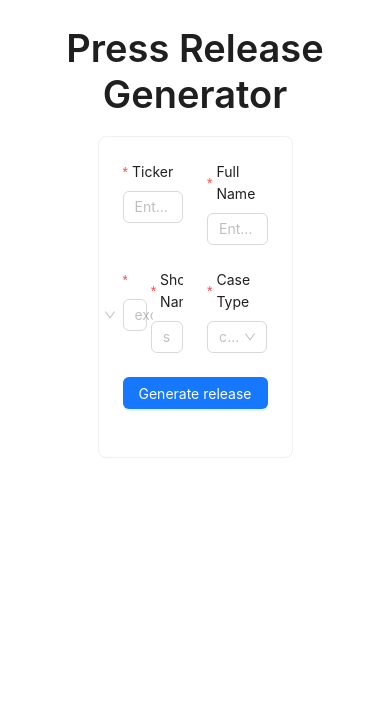
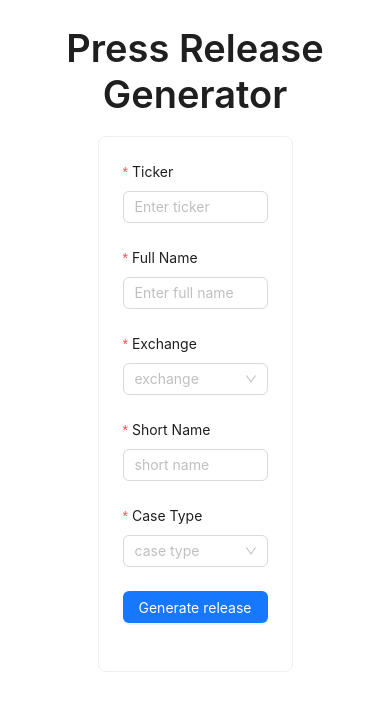
Before and after one commit to avigewirtz/bgg, a React (Create React App) app: page / in a window 390 px wide. Shown: the top 710 px of the page. Built offline with nearby package versions, Linux system fonts and the light colour scheme.

Commit message:
mobile antd styling

```diff
--- a/src/App.js
+++ b/src/App.js
@@ -581,9 +581,7 @@ return (
         <Card className="form-container" style={{ width: '50%', margin: '0 auto', marginBottom: '50px'}}>
         <Form form={form} layout="vertical" onFinish={handleSubmit}>
         <Row gutter={24}>
-        <Col span={12}>
-
-
+    <Col xs={24} sm={24} md={12} lg={12} xl={12}>
         <Form.Item
             label="Ticker"
             name="ticker"
@@ -597,22 +595,14 @@ return (
                 value={ticker}
                 onChange={setTicker}
             />
-
         </Form.Item>
     </Col>
-<Col span={12}>
-
+    <Col xs={24} sm={24} md={12} lg={12} xl={12}>
         <Form.Item
             label="Full Name"
             name="fullName"
             rules={[{ required: true, message: '' }]}
         >
-    {/* <Input
-        placeholder="Full name"
-        value={fullName}
-        onChange={e => setFullName(e.target.value)}
-    /> */}
-
             <AutoComplete
                 options={tickerOptions}
                 onSearch={handleNameSearch}
@@ -622,11 +612,11 @@ return (
                 onChange={setFullName}
             />
         </Form.Item>
-
     </Col>
 </Row>
+
                 <Row gutter={24}>
-        <Col span={4}>
+                <Col xs={24} sm={24} md={8} lg={4} xl={4}>
 
         <Form.Item
             label="Exchange"
@@ -652,7 +642,7 @@ return (
                 </Col>
 
 
-    <Col span={8}>
+                <Col xs={24} sm={24} md={16} lg={8} xl={8}>
 
 
         <Form.Item
@@ -664,7 +654,7 @@ return (
                         </Form.Item>
                 </Col>
 
-                <Col span={12}>
+                <Col xs={24} sm={24} md={24} lg={12} xl={12}>
                 <Form.Item
     label="Case Type"
     name="caseType"
@@ -684,7 +674,7 @@ return (
 {caseType === 'IPO' && (
     <>
      <Row gutter={16}>
-     <Col span={12}>
+     <Col xs={24} sm={24} md={24} lg={12} xl={12}>
         <Form.Item
             label="IPO Date"
             name="ipoDate"
@@ -694,7 +684,7 @@ return (
 
         </Form.Item>
 </Col>
-<Col span={12}>
+<Col xs={24} sm={24} md={24} lg={12} xl={12}>
         <Form.Item
             label="Lead Plaintiff Deadline"
             name="leadPlaintiffDeadline"
@@ -721,7 +711,7 @@ return (
 {caseType === 'Class period' && (
 
          <Row gutter={16}>
-           <Col span={8}>
+           <Col xs={24} sm={24} md={24} lg={8} xl={8}>
        <Form.Item
             label="Lead Plaintiff Deadline"
             name="leadPlaintiffDeadline"
@@ -730,7 +720,7 @@ return (
             <DatePicker placeholder="Lead Plaintiff Deadline" value={leadPlaintiffDeadline} style={{ width: '100%' }} onChange={setLeadPlaintiffDeadline} />
         </Form.Item>
 </Col>
-<Col span={8}>
+<Col xs={24} sm={24} md={24} lg={8} xl={8}>
         <Form.Item
             label="Class Period Start Date"
             name="classPeriodStartDate"
@@ -739,7 +729,7 @@ return (
             <DatePicker placeholder="Class Period Start Date" value={classPeriodStartDate} style={{ width: '100%' }} onChange={setClassPeriodStartDate} />
         </Form.Item>
 </Col>
-<Col span={8}>
+<Col xs={24} sm={24} md={24} lg={8} xl={8}>
         <Form.Item
             label="Class Period End Date"
             name="classPeriodEndDate"
@@ -763,7 +753,7 @@ return (
 
 {caseType === 'Class period and IPO' && (
      <Row gutter={16}>
-            <Col span={6}>
+            <Col xs={24} sm={24} md={24} lg={6} xl={6}>
         <Form.Item
     label="IPO Date"
     name="ipoDate"
@@ -772,7 +762,7 @@ return (
     <DatePicker placeholder="IPO Date" value={ipoDate} style={{ width: '100%' }} onChange={setIpoDate} />
 </Form.Item>
 </Col>
-<Col span={6}>
+<Col xs={24} sm={24} md={24} lg={6} xl={6}>
 <Form.Item
     label="Class Period Start Date"
     name="classPeriodStartDate"
@@ -781,7 +771,7 @@ return (
     <DatePicker placeholder="Class Period Start Date" value={classPeriodStartDate} style={{ width: '100%' }} onChange={setClassPeriodStartDate} />
 </Form.Item>
 </Col>
-<Col span={6}>
+<Col xs={24} sm={24} md={24} lg={6} xl={6}>
 <Form.Item
     label="Class Period End Date"
     name="classPeriodEndDate"
@@ -790,7 +780,7 @@ return (
     <DatePicker placeholder="Class Period End Date" value={classPeriodEndDate} style={{ width: '100%' }} onChange={setClassPeriodEndDate} />
 </Form.Item>
 </Col>
-<Col span={6}>
+<Col xs={24} sm={24} md={24} lg={6} xl={6}>
 <Form.Item
     label="Lead Plaintiff Deadline"
     name="leadPlaintiffDeadline"
@@ -842,7 +832,7 @@ return (
 
 {caseType === 'SPAC investigation' && (
       <Row gutter={16}>
-          <Col span={8}>
+          <Col xs={24} sm={24} md={24} lg={8} xl={8}>
         <Form.Item
             label="SPAC Full Name"
             name="spacFullName"
@@ -851,7 +841,7 @@ return (
             <Input placeholder="SPAC Full Name" value={spacFullName} onChange={e => setSpacFullName(e.target.value)} />
         </Form.Item>
 </Col>
-<Col span={8}>
+<Col xs={24} sm={24} md={24} lg={8} xl={8}>
         <Form.Item
             label="SPAC Short Name"
             name="spacShortName"
@@ -860,7 +850,7 @@ return (
             <Input placeholder="SPAC Short Name" value={spacShortName} onChange={e => setSpacShortName(e.target.value)} />
         </Form.Item>
 </Col>
-<Col span={8}>
+<Col xs={24} sm={24} md={24} lg={8} xl={8}>
         <Form.Item
             label="Merger Date"
             name="mergerDate"
```
Lines whose indentation alone changed are shown as unchanged.
